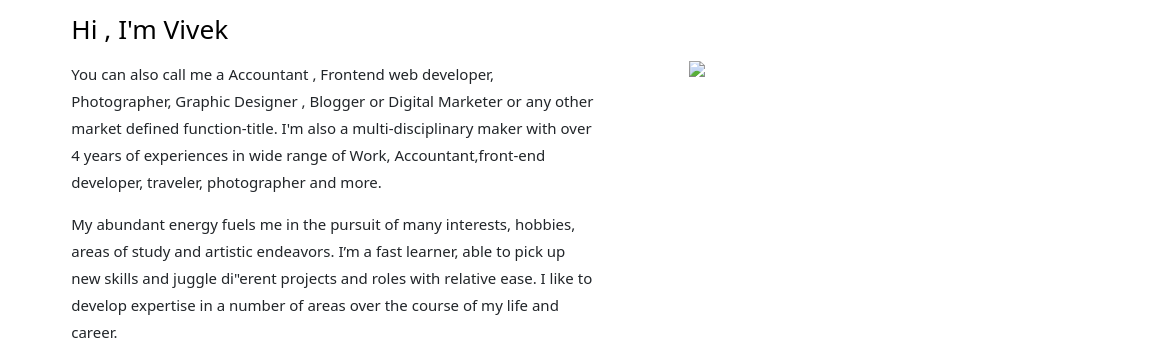
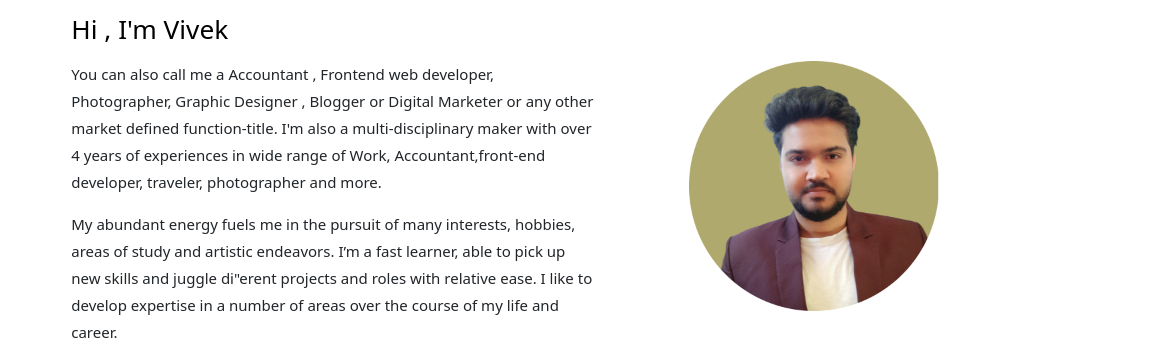
Before and after one commit to vivekchoubey-123/personalwebsite, a plain HTML site: page index.html in a window 1280 px wide. Shown: the part 247-608 px from the top of the page, 115-1280 px from the left. Drawn offline with nearby package versions, Linux system fonts and the light colour scheme; the site is published under a folder, as on GitHub Pages, so addresses that start at the root find nothing.

Commit message:
Update index.html

```diff
--- a/index.html
+++ b/index.html
@@ -78,7 +78,7 @@
 
                     <!-- </div> -->
                     <div class="inner-circle">
-                        <img class="img" style="width: 250px;" src="/profile.png">
+                        <img class="img" style="width: 250px;" src="profile.png">
                     </div>
                 </div>
             </div>
```
